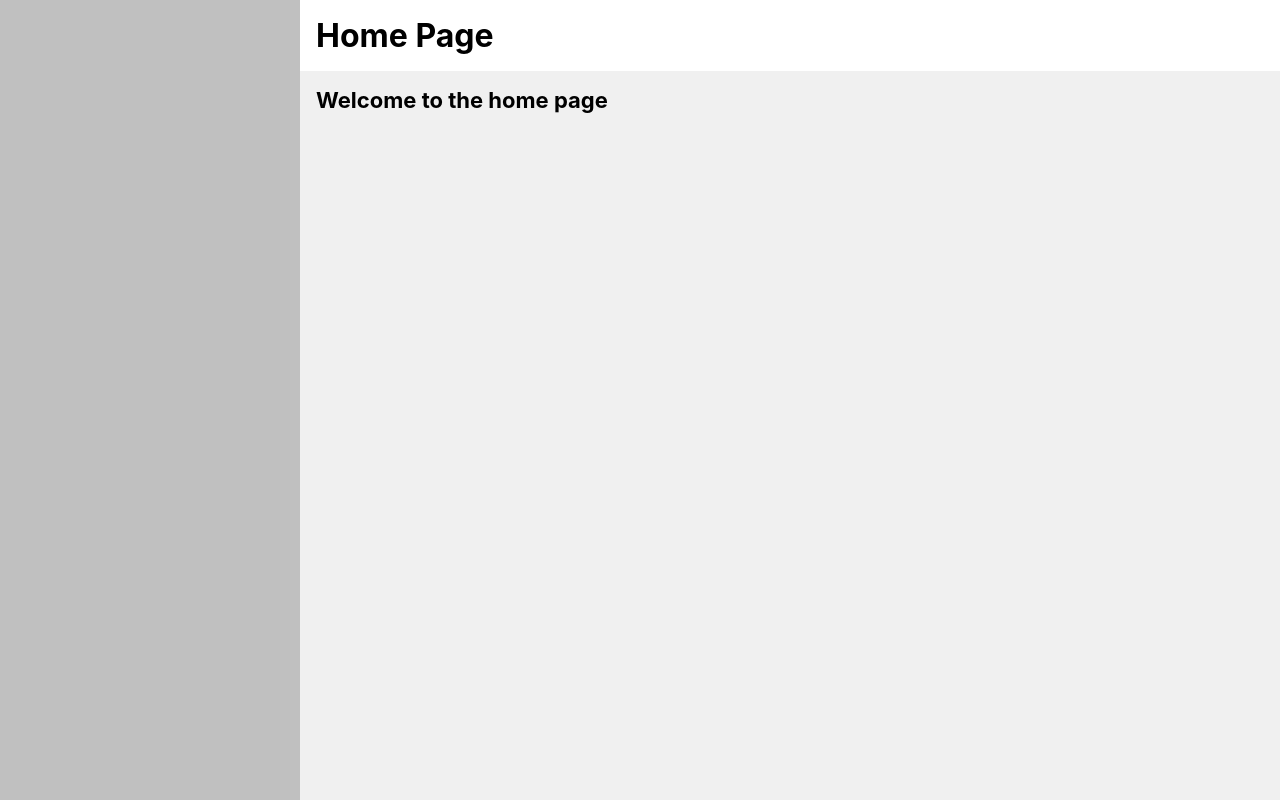
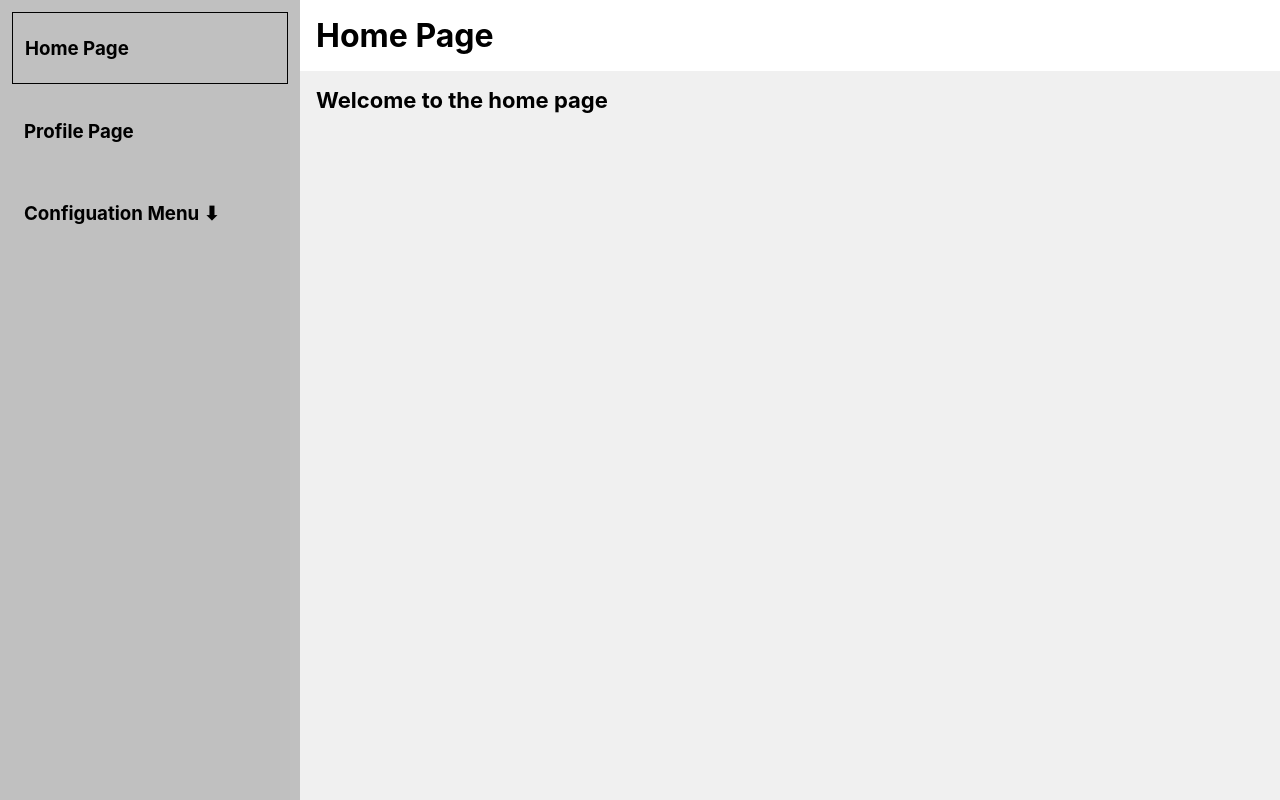
Before and after one commit to neilgamb/react-nested-drawer-poc, a React (Create React App) app: page / in a window 1280 px wide. Built offline with nearby package versions, Linux system fonts and the light colour scheme.

Commit message:
linking nav state to drawer ui state

```diff
--- a/src/App.css
+++ b/src/App.css
@@ -9,7 +9,28 @@
 
 .nav-menu-container {
   width: 300px;
+  display: flex;
+  position: relative;
+  overflow: hidden;
+}
+
+.nav-menu-primary {
+  width: 300px;
+  height: 100%;
   background-color: #c0c0c0;
+  position: absolute;
+}
+
+.nav-menu-secondary {
+  width: 300px;
+  height: 100%;
+  background-color: #868686;
+  position: absolute;
+  left: 300px;
+}
+
+.secondary-menu-open {
+  left: 0px;
 }
 
 .main-container {
@@ -42,3 +63,21 @@ h1 {
 .header-1 {
   font-size: 22px;
 }
+
+.nav-menu-item-container {
+  margin: 12px;
+  height: 70px;
+  display: flex;
+  align-items: center;
+  padding-left: 12px;
+}
+
+.nav-menu-item-container.selected {
+  border: 1px solid black;
+}
+
+.nav-menu-item-container:hover {
+  border: 1px solid black;
+  cursor: pointer;
+  box-sizing: border-box;
+}
--- a/src/App.js
+++ b/src/App.js
@@ -1,5 +1,12 @@
 import "./App.css";
-import { BrowserRouter, Route, Routes, useLocation } from "react-router-dom";
+import { useState, useEffect } from "react";
+import {
+  BrowserRouter,
+  Route,
+  Routes,
+  useLocation,
+  useNavigate,
+} from "react-router-dom";
 
 import { NotFoundPage } from "./pages/404";
 import { ProblemPage } from "./pages/ProblemPage";
@@ -13,35 +20,33 @@ const routes = [
     name: "Not Found Page",
     element: <NotFoundPage />,
     includeInDrawer: false,
-    protected: false,
   },
   {
     path: "/problem",
     name: "Problem Page",
     element: <ProblemPage />,
     includeInDrawer: false,
-    protected: false,
   },
   {
     path: "/",
     name: "Home Page",
     element: <HomePage />,
-    includeInDrawer: false,
-    protected: false,
+    includeInDrawer: true,
+    menuLevel: "primary",
   },
   {
     path: "/profile",
     name: "Profile Page",
     element: <ProfilePage />,
-    includeInDrawer: false,
-    protected: false,
+    includeInDrawer: true,
+    menuLevel: "primary",
   },
   {
     path: "/settings",
     name: "Settings Page",
     element: <SettingsPage />,
-    includeInDrawer: false,
-    protected: false,
+    includeInDrawer: true,
+    menuLevel: "secondary",
   },
 ];
 
@@ -51,9 +56,80 @@ function Layout({ children }) {
     (route) => route.path === location.pathname
   )?.name;
 
+  const navigate = useNavigate();
+
+  const [isSecondaryMenuOpen, setIsSecondaryMenuOpen] = useState(false);
+
+  useEffect(() => {
+    const isLocationInSecondaryMenu =
+      routes.find((route) => route.path === location.pathname)?.menuLevel ===
+      "secondary";
+
+    setIsSecondaryMenuOpen(isLocationInSecondaryMenu);
+  }, [location]);
+
   return (
     <div className="site-container">
-      <div className="nav-menu-container"></div>
+      <div className="nav-menu-container">
+        <div className="nav-menu-primary">
+          {routes.map((route, i) => {
+            if (route.includeInDrawer && route.menuLevel === "primary") {
+              const isCurrentPath = route.path === location.pathname;
+
+              return (
+                <div
+                  key={i}
+                  className={`nav-menu-item-container${
+                    isCurrentPath ? " selected" : ""
+                  }`}
+                  onClick={() => navigate(route.path)}
+                >
+                  <h3 className="nvam-menu-item-text">{route.name}</h3>
+                </div>
+              );
+            } else {
+              return null;
+            }
+          })}
+          <div
+            className={`nav-menu-item-container`}
+            onClick={() => setIsSecondaryMenuOpen(true)}
+          >
+            <h3 className="nvam-menu-item-text">Configuation Menu ⬇</h3>
+          </div>
+        </div>
+        <div
+          className={`nav-menu-secondary${
+            isSecondaryMenuOpen ? " secondary-menu-open" : ""
+          }`}
+        >
+          <div
+            className={`nav-menu-item-container`}
+            onClick={() => setIsSecondaryMenuOpen(false)}
+          >
+            <h3 className="nvam-menu-item-text">⬅ Go back</h3>
+          </div>
+          {routes.map((route, i) => {
+            if (route.includeInDrawer && route.menuLevel === "secondary") {
+              const isCurrentPath = route.path === location.pathname;
+
+              return (
+                <div
+                  key={i}
+                  className={`nav-menu-item-container${
+                    isCurrentPath ? " selected" : ""
+                  }`}
+                  onClick={() => navigate(route.path)}
+                >
+                  <h3 className="nvam-menu-item-text">{route.name}</h3>
+                </div>
+              );
+            } else {
+              return null;
+            }
+          })}
+        </div>
+      </div>
       <div className="main-container">
         <div className="header-container">
           <h1>{routeName}</h1>
```
